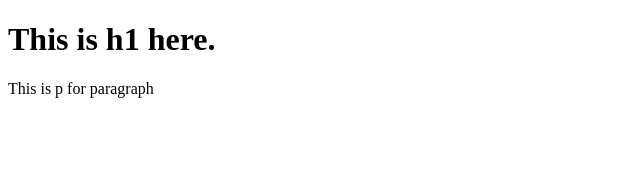
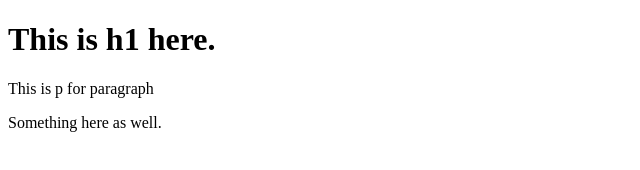
Before and after one commit to HenryYenHa/2023.10.05github-and-command-line, a plain HTML site: page index.html in a window 1280 px wide. Shown: the whole page, without its empty margins (0-640 px from the left). Drawn offline with Linux system fonts and the light colour scheme.

Commit message:
Second p added

```diff
--- a/index.html
+++ b/index.html
@@ -8,5 +8,6 @@
   <body>
     <h1>This is h1 here.</h1>
     <p>This is p for paragraph</p>
+    <p>Something here as well.</p>
   </body>
 </html>
```
